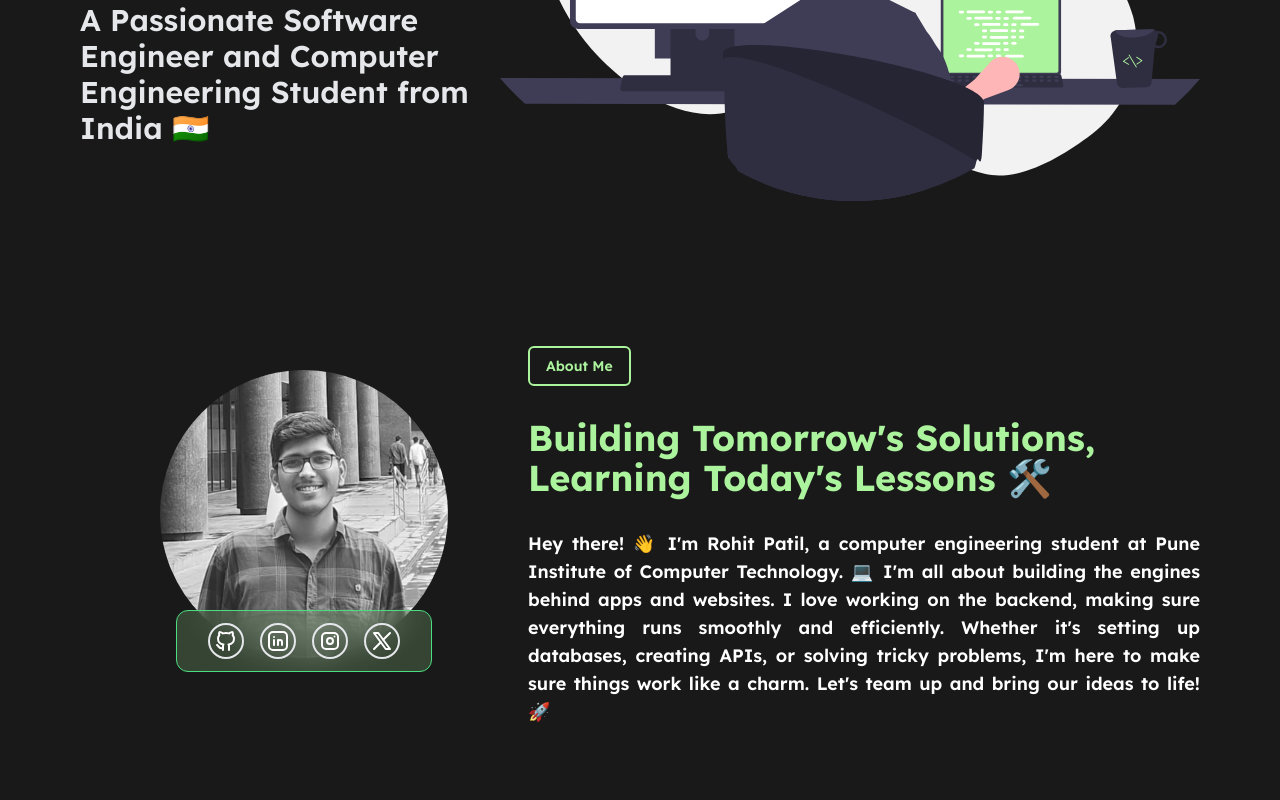
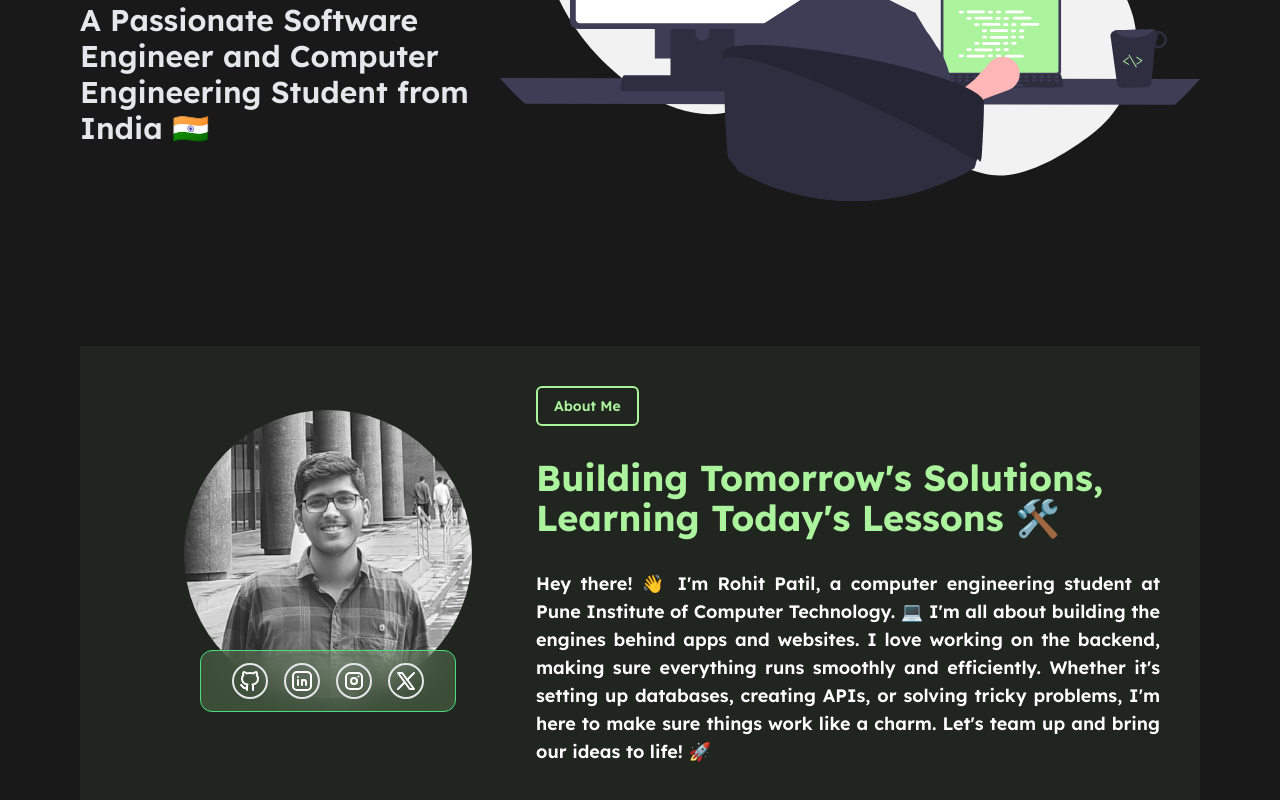
Before and after one commit to rohitvpatil0810/rohit-portfolio-next, a Next.js app: page / in a window 1280 px wide. Shown: the part 454-1254 px from the top of the page. Before the commit the page ends 1198 px from the top, so only its background shows below. Built offline with nearby package versions, Linux system fonts and the light colour scheme.

Commit message:
chore: add backaground to about me section

```diff
--- a/src/components/about-me.tsx
+++ b/src/components/about-me.tsx
@@ -1,5 +1,3 @@
-import { IconBrandGithub } from "@tabler/icons-react";
-import GlassMorph from "./ui/glass-morph";
 import LightGreenGlassMorph from "./ui/light-green-glass-morph";
 import SectionHeader from "./ui/section-header";
 import SocialIcon from "./ui/social-icon";
@@ -8,8 +6,8 @@ type Props = {};
 
 function AboutMe({}: Props) {
   return (
-    <div id="about-me" className="flex">
-      <div className="w-2/5 h-full flex flex-col justify-center items-center py-6">
+    <div id="about-me" className="flex p-10 bg-light-green bg-opacity-5">
+      <div className="w-2/5 flex flex-col justify-center items-center py-6">
         <img
           src="/rohit.svg"
           alt="Rohit Patil"
```
